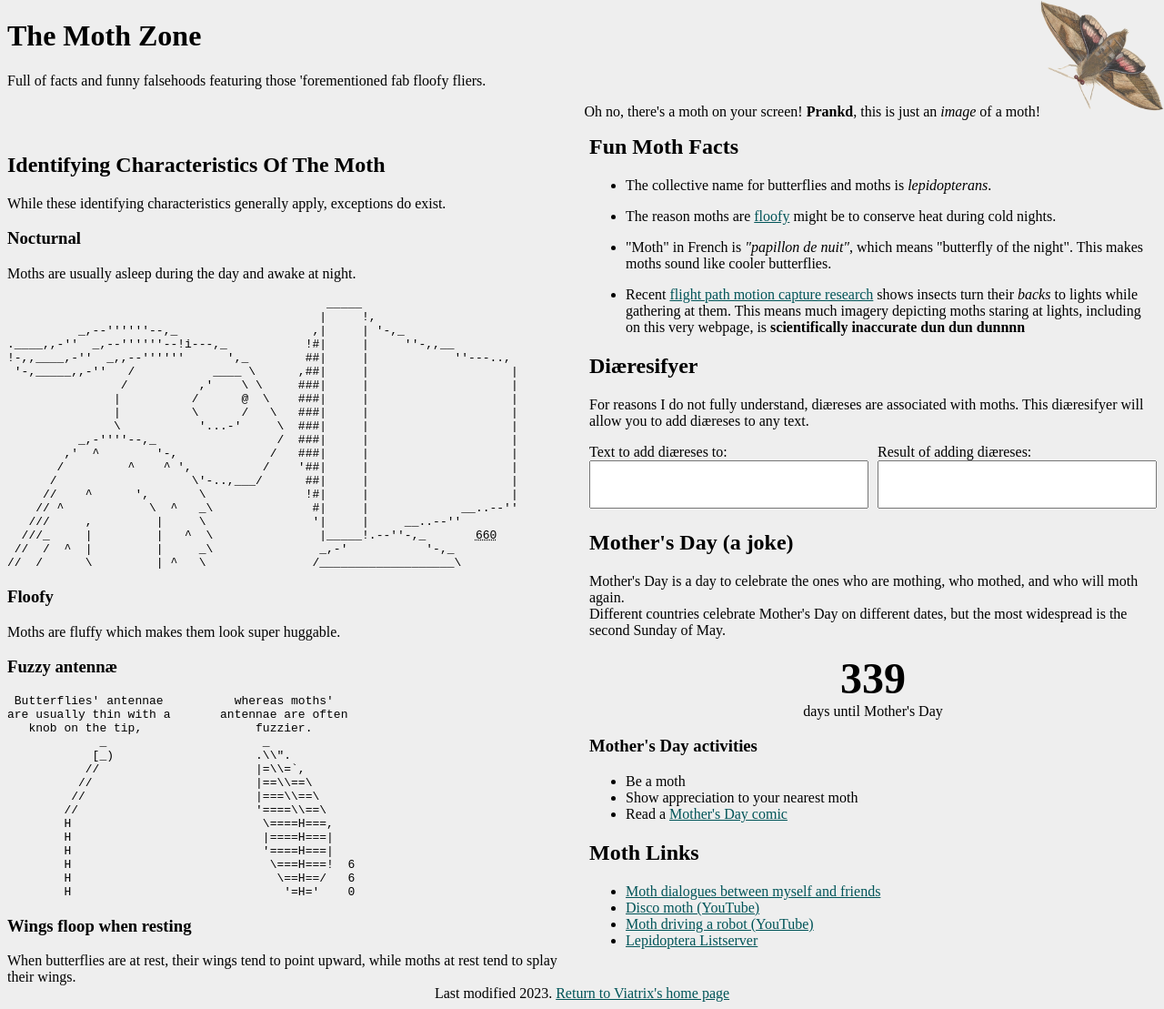
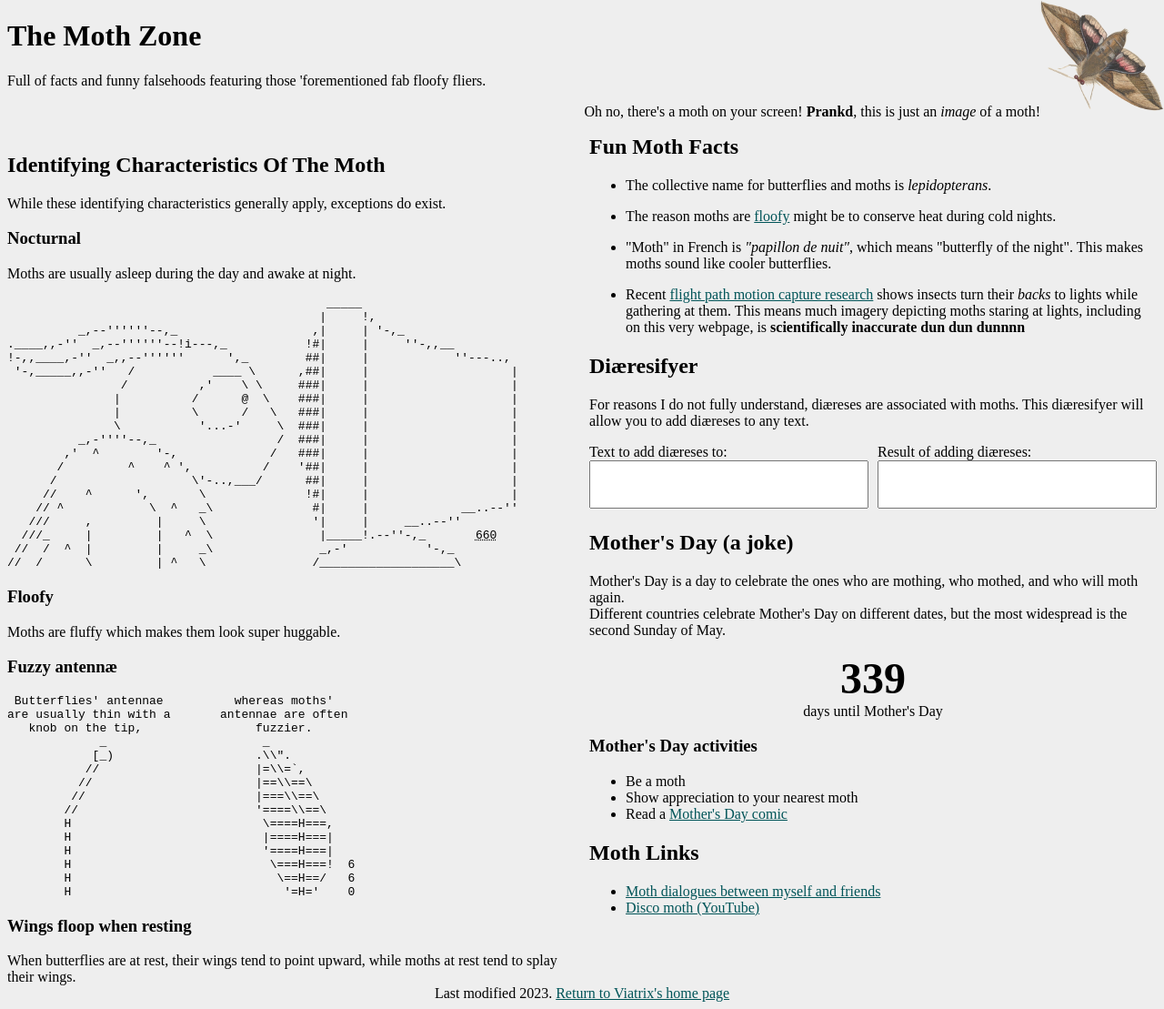
Before and after one commit to mincerafter42/mincerafter42.github.io, a Jekyll site: the page fun/moth/index.html, which Jekyll copies as it is, in a window 1280 px wide. Shown: the whole page at 91% size. Built offline with Jekyll 4.4.1, drawn with Linux system fonts in a browser that asks for light colours.

Commit message:
Removed some links which were accidentally there

```diff
--- a/fun/moth/index.html
+++ b/fun/moth/index.html
@@ -158,9 +158,6 @@ When butterflies are at rest, their wings tend to point upward, while moths at r
 <ul>
 <li><a href=quotes.html>Moth dialogues between myself and friends</a>
 <li><a href="https://www.youtube.com/embed/qGwnjFUHISU?rel=0&modestbranding=1">Disco moth (YouTube)</a>
-<li><a href="https://www.youtube.com/embed/d8t27M66ESA?rel=0&modestbranding=1&end=49">Moth driving a robot (YouTube)</a>
-<!-- todo: find out if the process of putting it in the robot is harming the moth; remove that video if so -->
-<li><a href=https://mailman.yale.edu/mailman/listinfo/leps-l>Lepidoptera Listserver</a>
 </ul>
 </article>
 </main>
```
